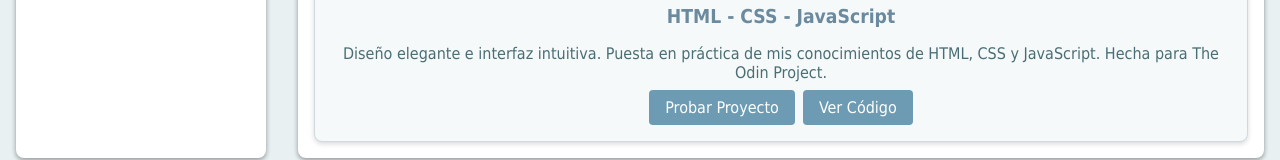
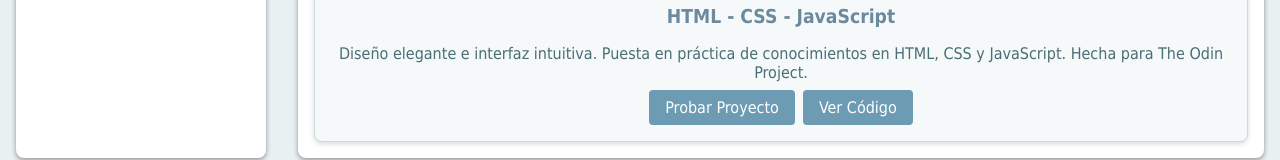
Before and after one commit to lamonega/portfolio, a plain HTML site: page index.html in a window 1280 px wide. Shown: the part 579-739 px from the top of the page. Drawn offline with Linux system fonts and the light colour scheme.

Commit message:
Update index.html

```diff
--- a/index.html
+++ b/index.html
@@ -55,8 +55,8 @@
               <h3 class="card-title">Calculadora</h3>
               <h4 class="card-subtitle">HTML - CSS - JavaScript</h4>
               <p class="card-description">
-                Diseño elegante e interfaz intuitiva. Puesta en práctica de mis
-                conocimientos de HTML, CSS y JavaScript. Hecha para The Odin
+                Diseño elegante e interfaz intuitiva. Puesta en práctica de
+                conocimientos en HTML, CSS y JavaScript. Hecha para The Odin
                 Project.
               </p>
               <div class="card-buttons">
```
